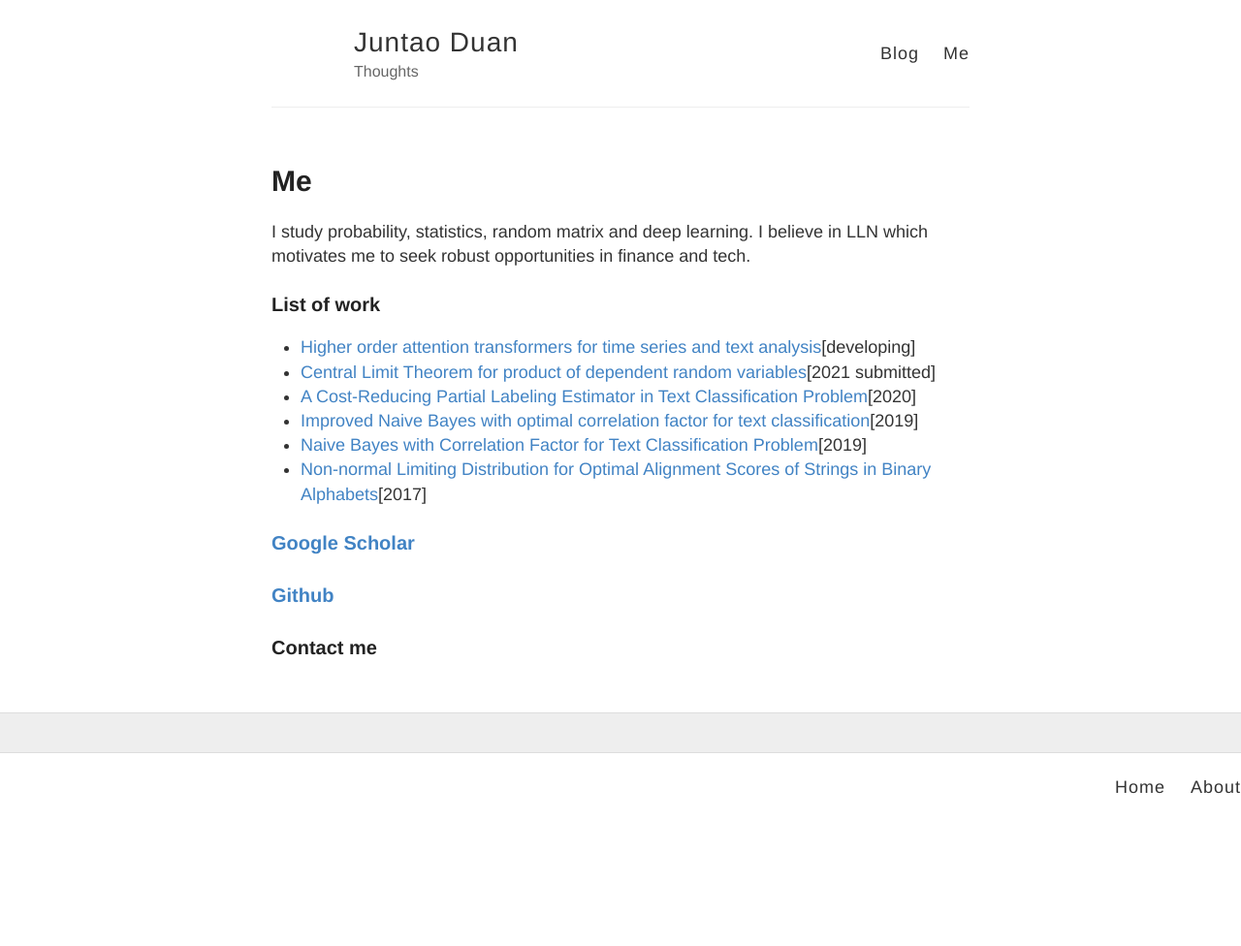
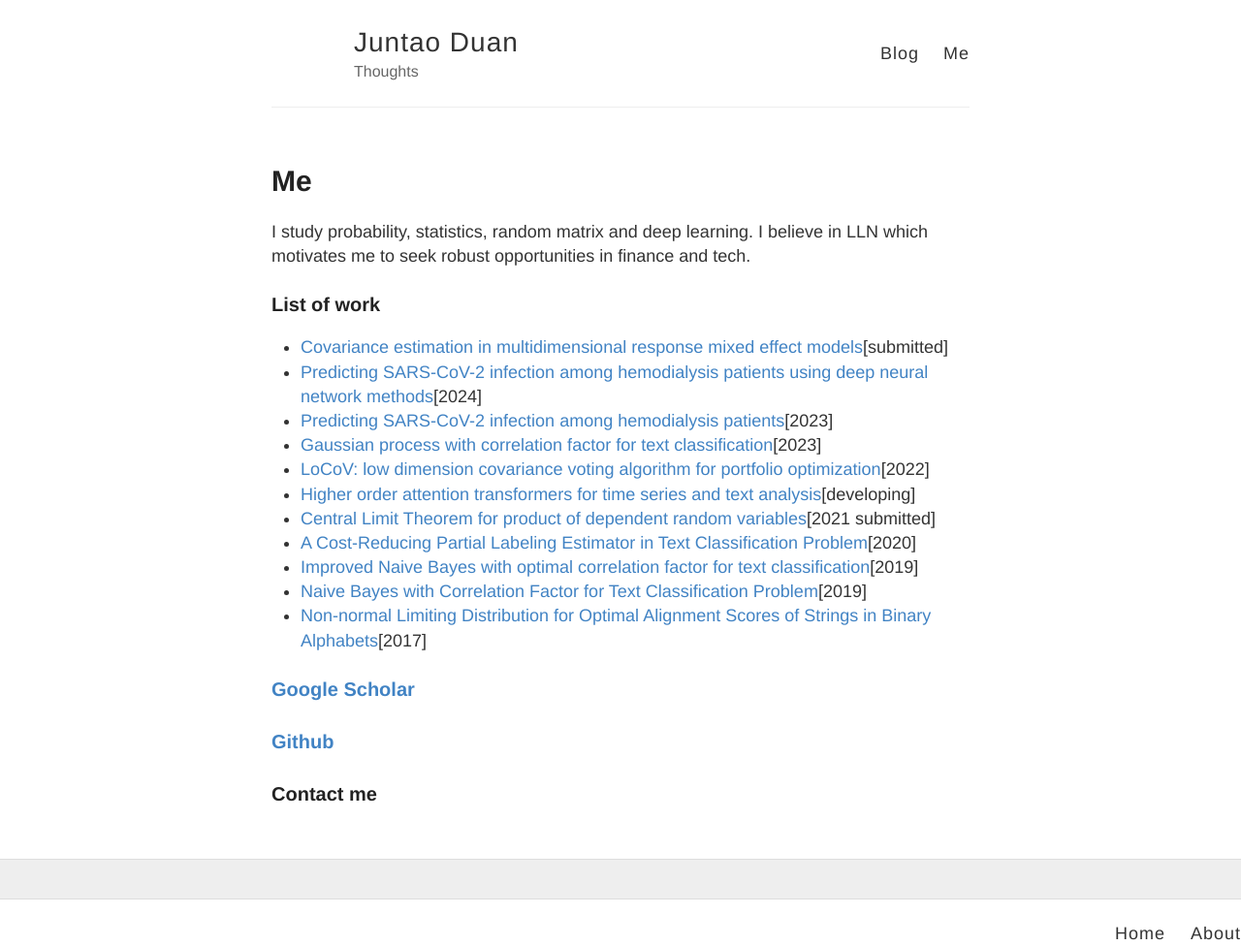
Before and after one commit to juntaoduan/juntaoduan.github.io, a Jekyll site: the page built from me.md, in a window 1280 px wide. Shown: the whole page at 97% size. Built offline with Jekyll 4.4.1, drawn with Linux system fonts in a browser that asks for light colours; before the commit the page ends 900 px from its top, so only the background shows below that.

Commit message:
Update me.md

```diff
--- a/me.md
+++ b/me.md
@@ -8,6 +8,11 @@ I study probability, statistics, random matrix and deep learning. I believe in L
 
 ### List of work
 
+* [Covariance estimation in multidimensional response mixed effect models]()[submitted]
+* [Predicting SARS-CoV-2 infection among hemodialysis patients using deep neural network methods](https://www.nature.com/articles/s41598-024-74967-4)[2024]
+* [Predicting SARS-CoV-2 infection among hemodialysis patients](https://www.frontiersin.org/articles/10.3389/fneph.2023.1179342/full)[2023]
+* [Gaussian process with correlation factor for text classification](https://ieeexplore.ieee.org/document/10459860)[2023]
+* [LoCoV: low dimension covariance voting  algorithm for portfolio optimization](https://github.com/juntaoduan/Porfolio-Optimization-LoCoV/blob/main/portfolio_optimization_LoCoV.pdf)[2022]
 * [Higher order  attention transformers for time series and text analysis]()[developing]
 * [Central Limit Theorem for product of dependent random variables](https://arxiv.org/abs/2106.14825)[2021 submitted]
 * [A Cost-Reducing Partial Labeling Estimator in Text Classification Problem](https://link.springer.com/chapter/10.1007/978-3-030-39442-4_37)[2020]
```
